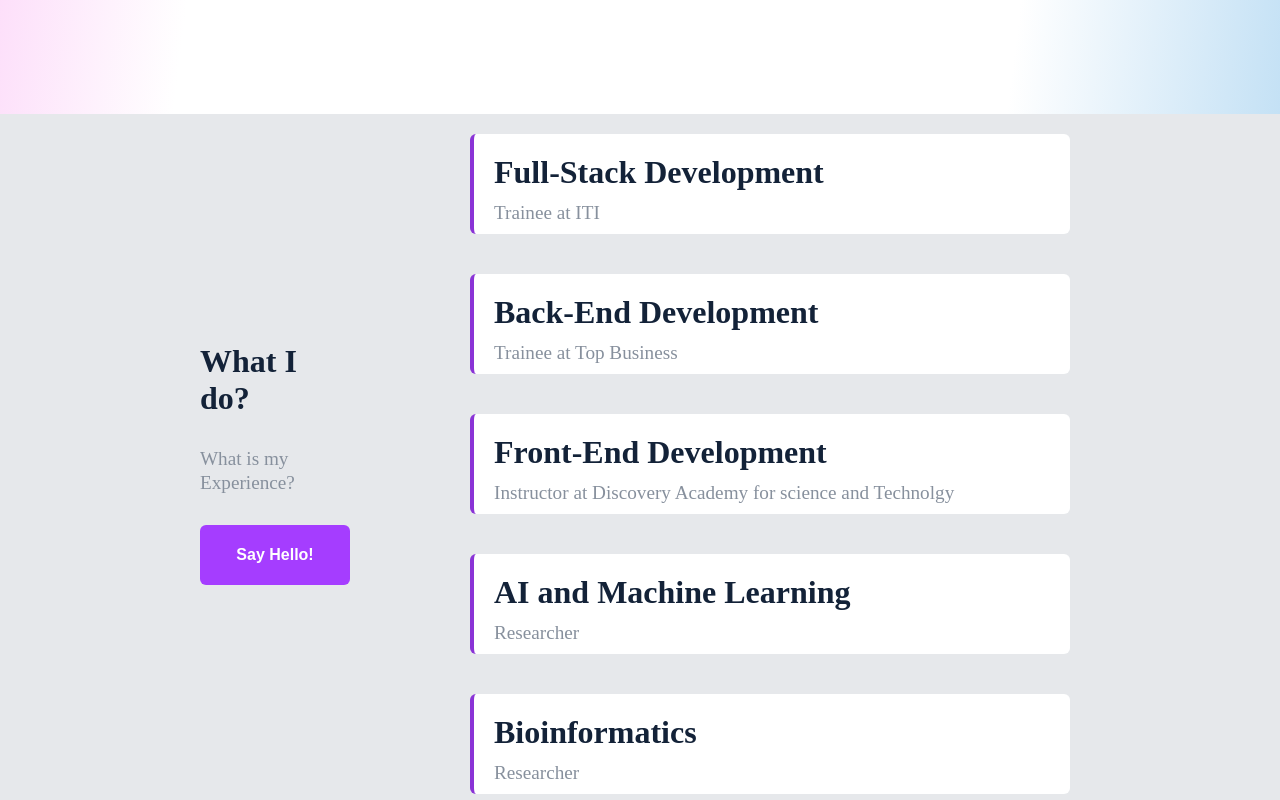
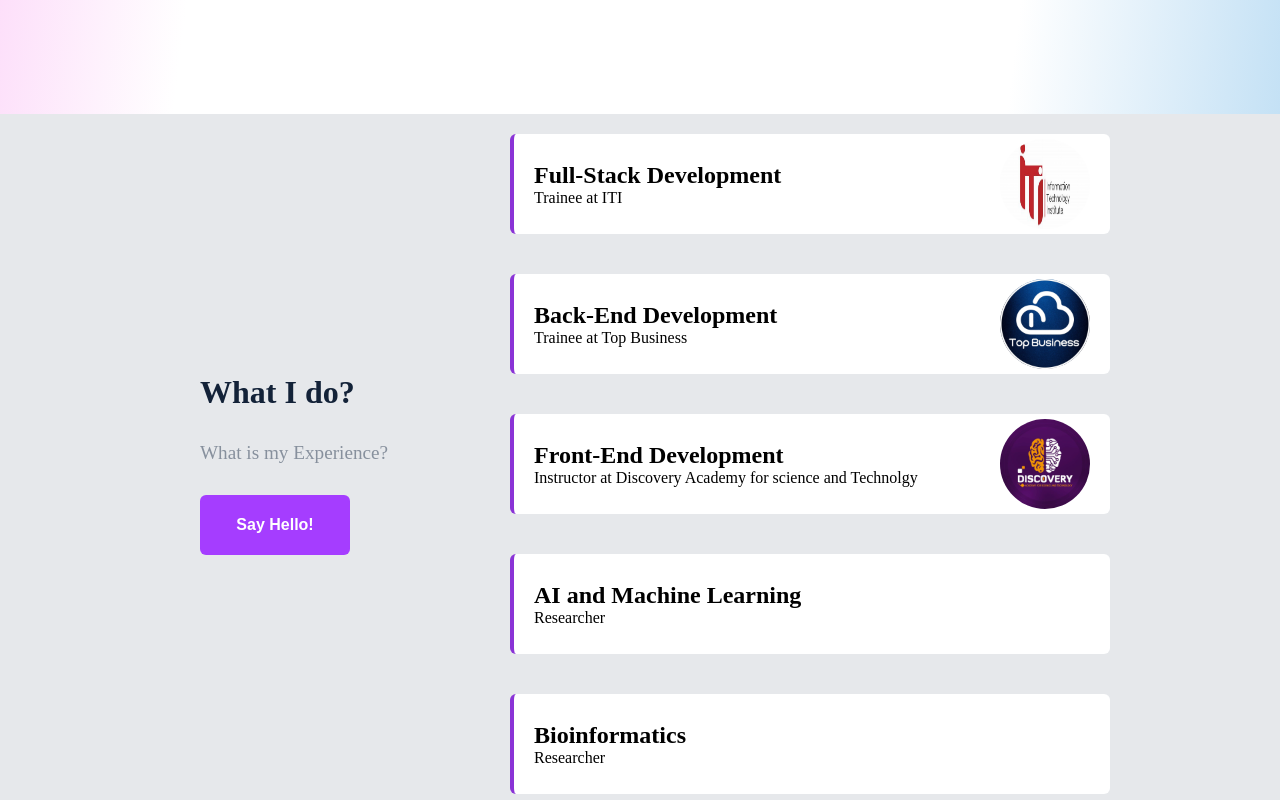
Before and after one commit to AbdulRahmanKhawaga/Portfolio, a plain HTML site: page index.html in a window 1280 px wide. Shown: the part 5200-6000 px from the top of the page. Drawn offline with Linux system fonts and the light colour scheme.

Commit message:
adjusting service section

```diff
--- a/index.html
+++ b/index.html
@@ -419,25 +419,38 @@
         </button>
       </div>
       <div class="services-r">
-        <div>
+        <div class="service-item">
+          <div class="service-name">
             <h2>Full-Stack Development</h2>
             <p>Trainee at ITI</p>
           </div>
-        <div>
+          <img src="assets/images/iti.png" alt="" />
+        </div>
+        <div class="service-item">
+          <div class="service-name">
             <h2>Back-End Development</h2>
             <p>Trainee at Top Business</p>
           </div>
-        <div>
+          <img src="assets/images/top-business.png" alt="" />
+        </div>
+        <div class="service-item">
+          <div class="service-name">
             <h2>Front-End Development</h2>
             <p>Instructor at Discovery Academy for science and Technolgy</p>
           </div>
-        <div>
+          <img src="assets/images/discovery.png" alt="" />
+        </div>
+        <div class="service-item">
+          <div class="service name">
             <h2>AI and Machine Learning</h2>
             <p>Researcher</p>
           </div>
-        <div>
+        </div>
+        <div class="service-item">
+          <div class="service-name">
             <h2>Bioinformatics</h2>
             <p>Researcher</p>
+          </div>
         </div>
       </div>
     </section>
--- a/styles/style.css
+++ b/styles/style.css
@@ -613,10 +613,14 @@ margin-left:200px;
 .services-r{
     width: 50%;
     display: flex;
-    flex-direction: column;
-    margin-right:200px;
+    flex-direction:column;
+    margin-right: 150px;
 }
-.services-r div{
+.service-item{
+    display: flex;
+    flex-direction: row;
+    justify-content: space-between;
+    align-items: center;
     background-color: white;
     width: 600px;
     height: 100px;
@@ -626,22 +630,32 @@ margin-left:200px;
     border-left:4px solid #8a33d6;
     transition: all 0.5 ease-in-out;
 }
-.services-r div:hover{
+.service-item:hover{
     border: 4px solid #8a33d6;
     cursor: pointer;
 }
-.services-r div h2{
+.service-name{
+    display: flex;
+    flex-direction: column;
+}
+.servive-name h2{
     color: #132238;
     font-size: 2rem;
     font-weight: 600;
     margin-bottom: 10px;
 }
-.services-r div p{
+.servive-name p{
     color: #87909D;
     font-size: 1.2rem;
     font-weight: 400;
     line-height: 1.5rem;
 }
+.service-item img{
+    width: 90px;
+    height: 90px;
+    border-radius: 50%;
+}
+
 .skills{
     display: flex;
     flex-direction: column;
```
Also changed, not shown: assets/images/discovery.png (added), assets/images/iti.png (added), assets/images/top-business.png (added). Lines whose indentation alone changed are shown as unchanged.
